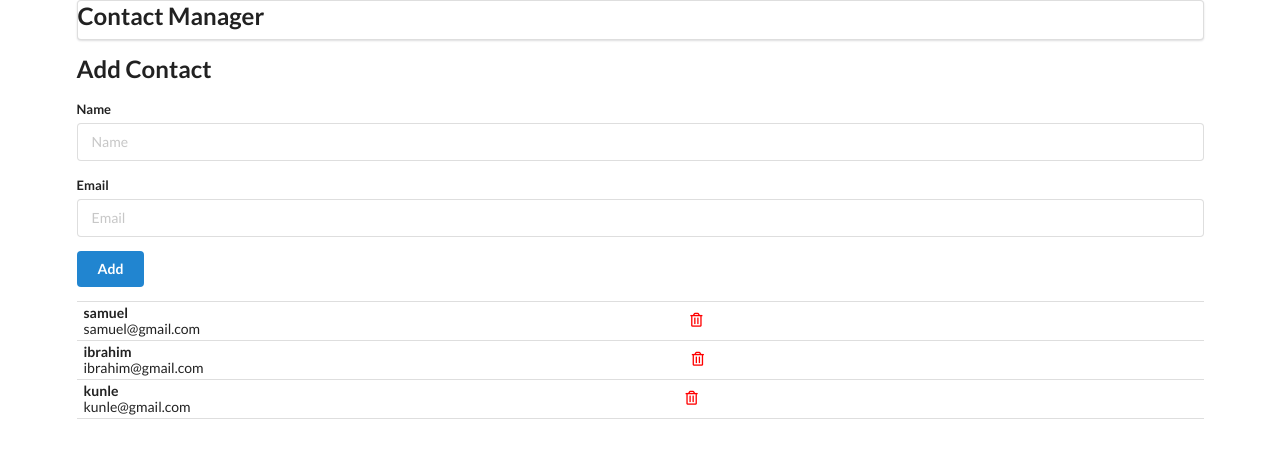
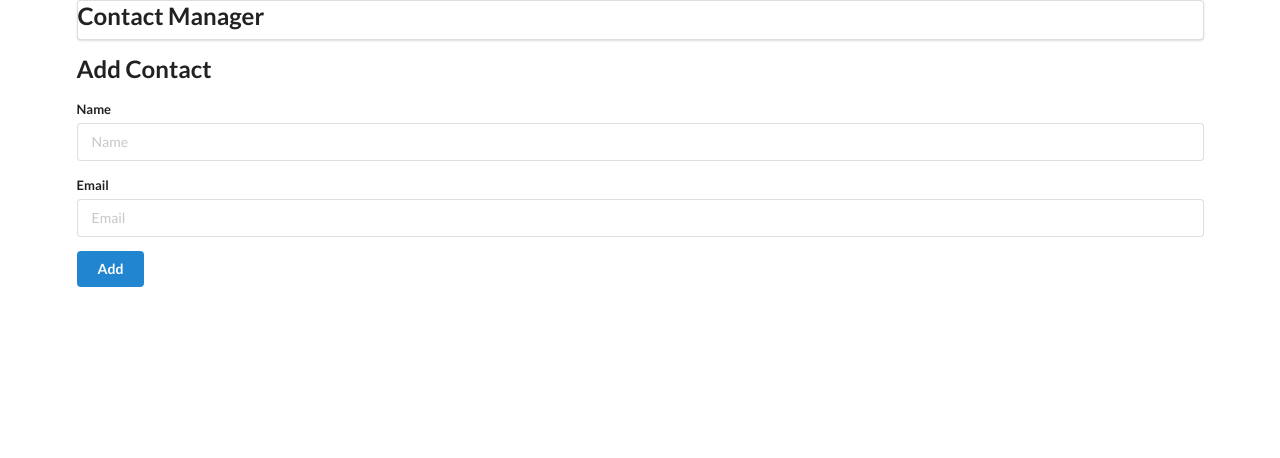
Before and after one commit to okechukwu-okolie/codingpractice-, a React (Vite) app: page / in a window 1280 px wide. Shown: the top 458 px of the page. Built offline with nearby package versions, Linux system fonts and the light colour scheme; a web font is replaced by a local one.

Commit message:
adding to the codebase

```diff
--- a/src/App.jsx
+++ b/src/App.jsx
@@ -8,23 +8,33 @@ import { Router,Routes,Route } from 'react-router-dom'
 // import Scheduler from './components/registration/scheduler/Scheduler.jsx'
 
 const App = () => {
-  const contacts = [
-    {
-      id:1,
-      name:'samuel',
-      email:'samuel@gmail.com'
-    },
-       {
-      id:2,
-      name:'ibrahim',
-      email:'ibrahim@gmail.com'
-    },
-   {
-      id:3,
-      name:'kunle',
-      email:'kunle@gmail.com'
-    },
-  ]
+  const [contacts,useContacts] = useState([])
+
+
+
+  //function in the parent to act as prop for the child. the argument here holds the data that has been carried over to the parent.
+  const addContactHandler =(userData)=>{
+    // console.log(userData)
+    // console.log(contacts)
+    useContacts([...contacts,userData])
+  }
+  // const contacts = [
+  //   {
+  //     id:1,
+  //     name:'samuel',
+  //     email:'samuel@gmail.com'
+  //   },
+  //      {
+  //     id:2,
+  //     name:'ibrahim',
+  //     email:'ibrahim@gmail.com'
+  //   },
+  //  {
+  //     id:3,
+  //     name:'kunle',
+  //     email:'kunle@gmail.com'
+  //   },
+  // ]
 
   return (
     // <Router>
@@ -39,7 +49,8 @@ const App = () => {
     // </div>
     <div className='ui container'>
       <Header/>
-      <AddContact/>
+      {/* the callback function use used here to get the data from the child component */}
+      <AddContact ContactHandler={addContactHandler}/>
       <ContactList contacts={contacts}/>
     </div>
   )
--- a/src/ReactProject/components/AddContact.jsx
+++ b/src/ReactProject/components/AddContact.jsx
@@ -1,18 +1,42 @@
-import React from 'react'
+import React,{useState} from 'react'
 
-const AddContact = () => {
+const AddContact = ({ContactHandler}) => {
+  const [Name,setName] = useState('')
+  const [Email,setEmail] = useState('')
+
+
+  const add =(e)=>{
+      e.preventDefault()
+      if(Name === '' || Email === ''){
+        alert('provide the name and email')
+        return;
+      }
+      const user ={
+        id:Date.now(),
+        Name,
+        Email,
+      }
+      ContactHandler(user)
+      setName('')
+      setEmail('')
+
+  }
+
+
+
+
   return (
     <div className='ui main'>
       <h2>Add Contact</h2>
-      <form className='ui form'>
+      <form className='ui form' onSubmit={add}>
         <div className="field">
             <label>Name</label>
-            <input type="text" name='name' placeholder='Name' />
+            <input type="text" name='name' placeholder='Name' value={Name} onChange={(e)=>setName( e.target.value)} />
         </div>
 
         <div className="field">
             <label>Email</label>
-            <input type="email" name='email' placeholder='Email' />
+            <input type="email" name='email' placeholder='Email' value={Email} onChange={(e)=>setEmail(e.target.value)}/>
         </div>
         <button className='ui button blue'>Add</button>
       </form>
--- a/src/ReactProject/components/ContactCard.jsx
+++ b/src/ReactProject/components/ContactCard.jsx
@@ -2,16 +2,19 @@ import React from 'react'
 
 const ContactCard = ({contacts}) => {
 
-    const {id,name,email} = contacts//this is destructuring
+    const {id,Name,Email} = contacts//this is destructuring
 
   return (
-   <div className="item" style={{display:'flex',justifyContent:'space-between'}}>
-                <div className="content">
-                    <div className="header">{name}</div>
-                    <div>{email}</div>
+   <div key={id} className="item" style={{display:'flex'}}>
+    <div><img src="https://placehold.co/60x60" alt="" style={{borderRadius:'50%'}} /></div>
+             <div>
+                   <div className="content">
+                    <div className="header">{Name}</div>
+                    <div>{Email}</div>
                 </div>
                 <i className='trash alternate outline icon'
                 style={{color:'red',marginTop:'7px'}}></i>
+             </div>
             </div>
   )
 }
--- a/src/ReactProject/components/ContactList.jsx
+++ b/src/ReactProject/components/ContactList.jsx
@@ -2,7 +2,7 @@ import React from 'react'
 import ContactCard from './ContactCard'
 
 const ContactList = ({contacts}) => {
-
+//this is the mapped array that is redendered in this component
     const renderContactList = contacts.map((contact)=>{
         return (
             <>
```
